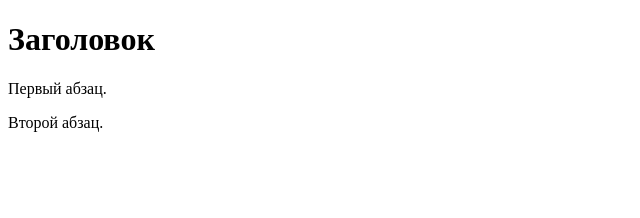
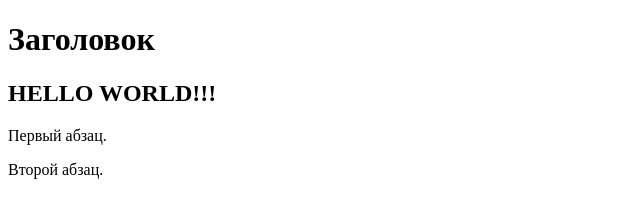
Before and after one commit to yosuman95/mygithub, a plain HTML site: page index.html in a window 1280 px wide. Shown: the whole page, without its empty margins (0-640 px from the left). Drawn offline with Linux system fonts and the light colour scheme.

Commit message:
ДОБАВИЛИ H2

```diff
--- a/index.html
+++ b/index.html
@@ -7,6 +7,7 @@
  </head>
  <body>
   <h1>Заголовок</h1>
+  <h2>HELLO WORLD!!!</h2>
   <!-- Комментарий -->
   <p>Первый абзац.</p>
   <p>Второй абзац.</p>
```
